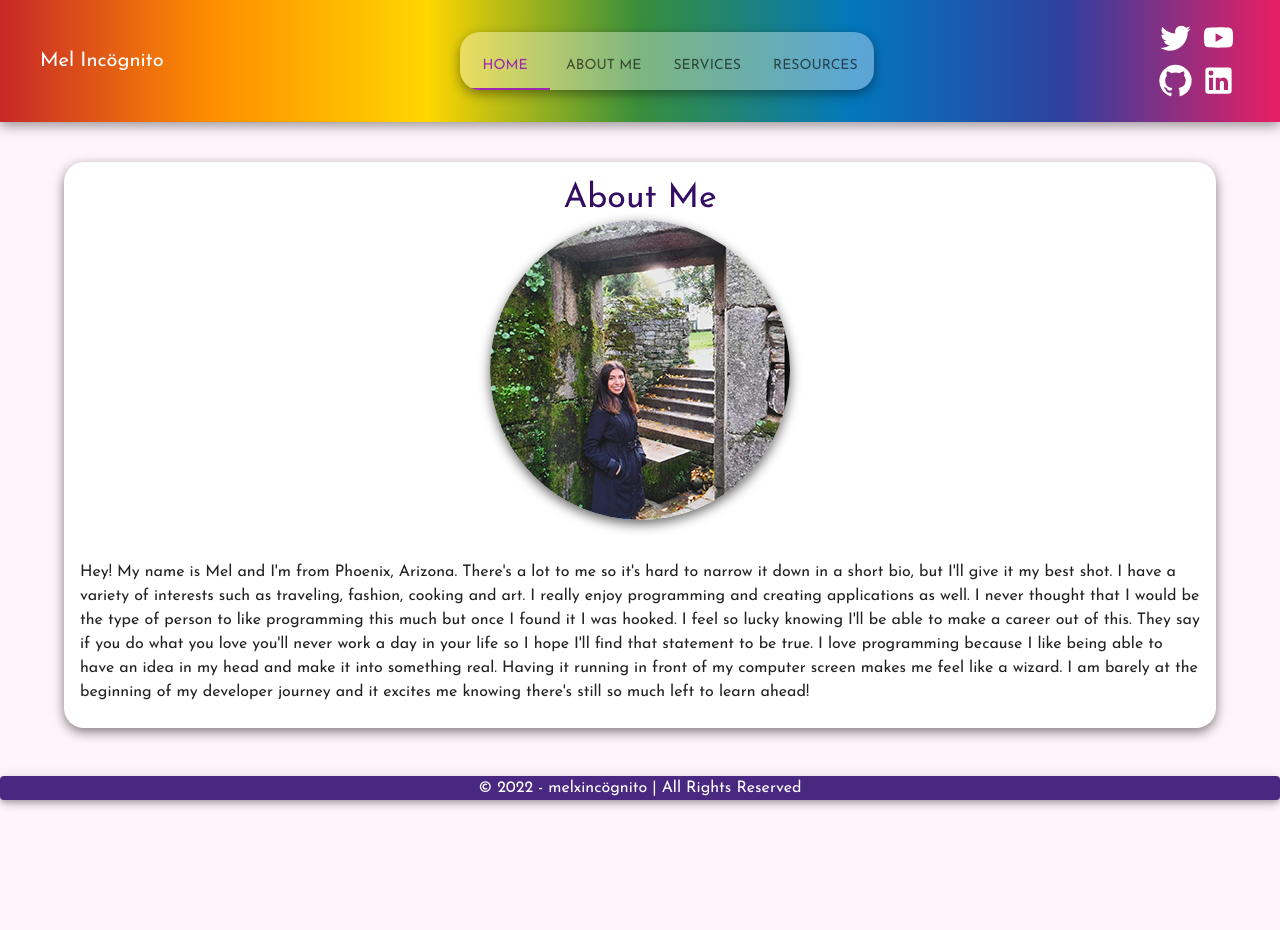
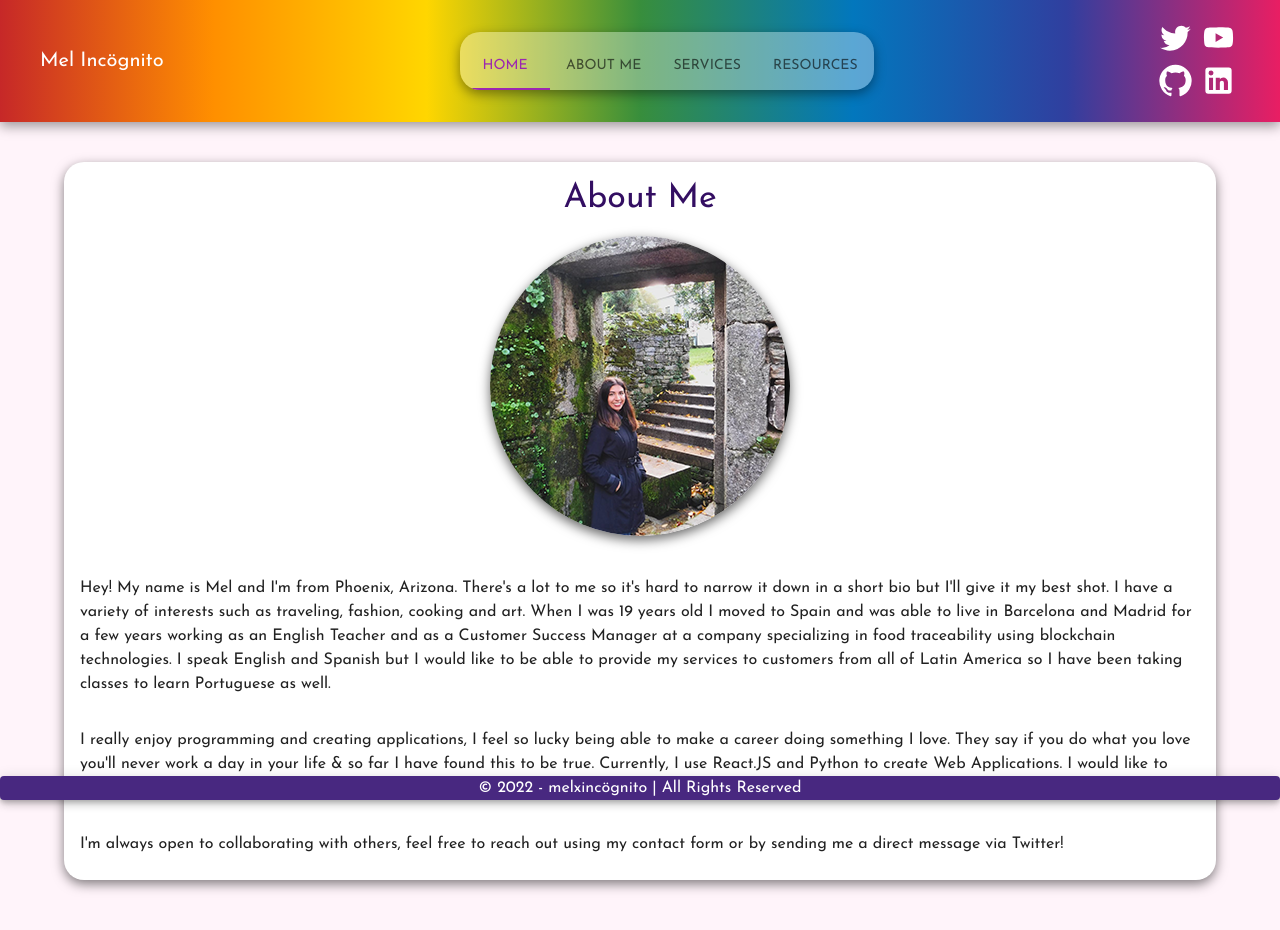
Before and after one commit to melxincognito/melxincognito-webpage, a React (Create React App) app: page /about in a window 1280 px wide. Shown: the top 930 px of the page. Before the commit the page ends 832 px from the top, so only its background shows below. Built offline with nearby package versions, Linux system fonts and the light colour scheme.

Commit message:
updated about me

```diff
--- a/src/components/aboutMeContent/AboutMeBio.js
+++ b/src/components/aboutMeContent/AboutMeBio.js
@@ -9,6 +9,7 @@ export default function AboutMeBio() {
     maxHeight: 300,
     borderRadius: 40,
     boxShadow: "0 0.25rem 0.75rem rgba(0, 0, 0, 0.6)",
+    marginTop: 2,
   };
 
   const centerDivStyle = {
@@ -33,18 +34,32 @@ export default function AboutMeBio() {
         <Typography variant="body1">
           {" "}
           Hey! My name is Mel and I'm from Phoenix, Arizona. There's a lot to me
-          so it's hard to narrow it down in a short bio, but I'll give it my
-          best shot. I have a variety of interests such as traveling, fashion,
-          cooking and art. I really enjoy programming and creating applications
-          as well. I never thought that I would be the type of person to like
-          programming this much but once I found it I was hooked. I feel so
-          lucky knowing I'll be able to make a career out of this. They say if
-          you do what you love you'll never work a day in your life so I hope
-          I'll find that statement to be true. I love programming because I like
-          being able to have an idea in my head and make it into something real.
-          Having it running in front of my computer screen makes me feel like a
-          wizard. I am barely at the beginning of my developer journey and it
-          excites me knowing there's still so much left to learn ahead!{" "}
+          so it's hard to narrow it down in a short bio but I'll give it my best
+          shot. I have a variety of interests such as traveling, fashion,
+          cooking and art. When I was 19 years old I moved to Spain and was able
+          to live in Barcelona and Madrid for a few years working as an English
+          Teacher and as a Customer Success Manager at a company specializing in
+          food traceability using blockchain technologies. I speak English and
+          Spanish but I would like to be able to provide my services to
+          customers from all of Latin America so I have been taking classes to
+          learn Portuguese as well.{" "}
+        </Typography>
+      </CardContent>
+      <CardContent>
+        <Typography>
+          I really enjoy programming and creating applications, I feel so lucky
+          being able to make a career doing something I love. They say if you do
+          what you love you'll never work a day in your life & so far I have
+          found this to be true. Currently, I use React.JS and Python to create
+          Web Applications. I would like to have the ability to develop
+          blockchain applications in the near future so I have began my journey
+          learning how to create applications using Rust.
+        </Typography>
+      </CardContent>
+      <CardContent>
+        <Typography>
+          I'm always open to collaborating with others, feel free to reach out
+          using my contact form or by sending me a direct message via Twitter!
         </Typography>
       </CardContent>
     </MainCard>
```
Also changed, not shown: src/components/aboutMeContent/AboutMeGoals.js (deleted, +0 -71 lines), src/components/aboutMeContent/AboutMeTravelLocations.js (deleted, +0 -85 lines).
